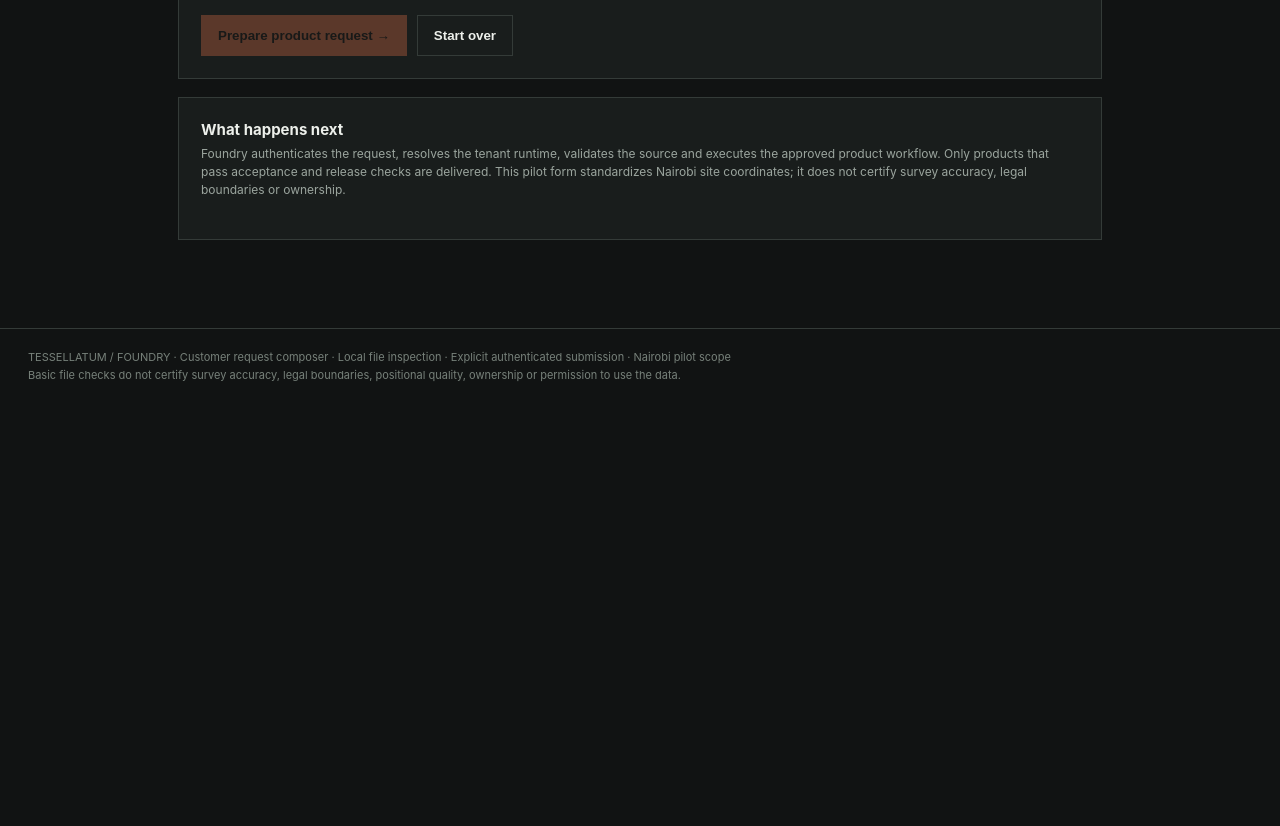
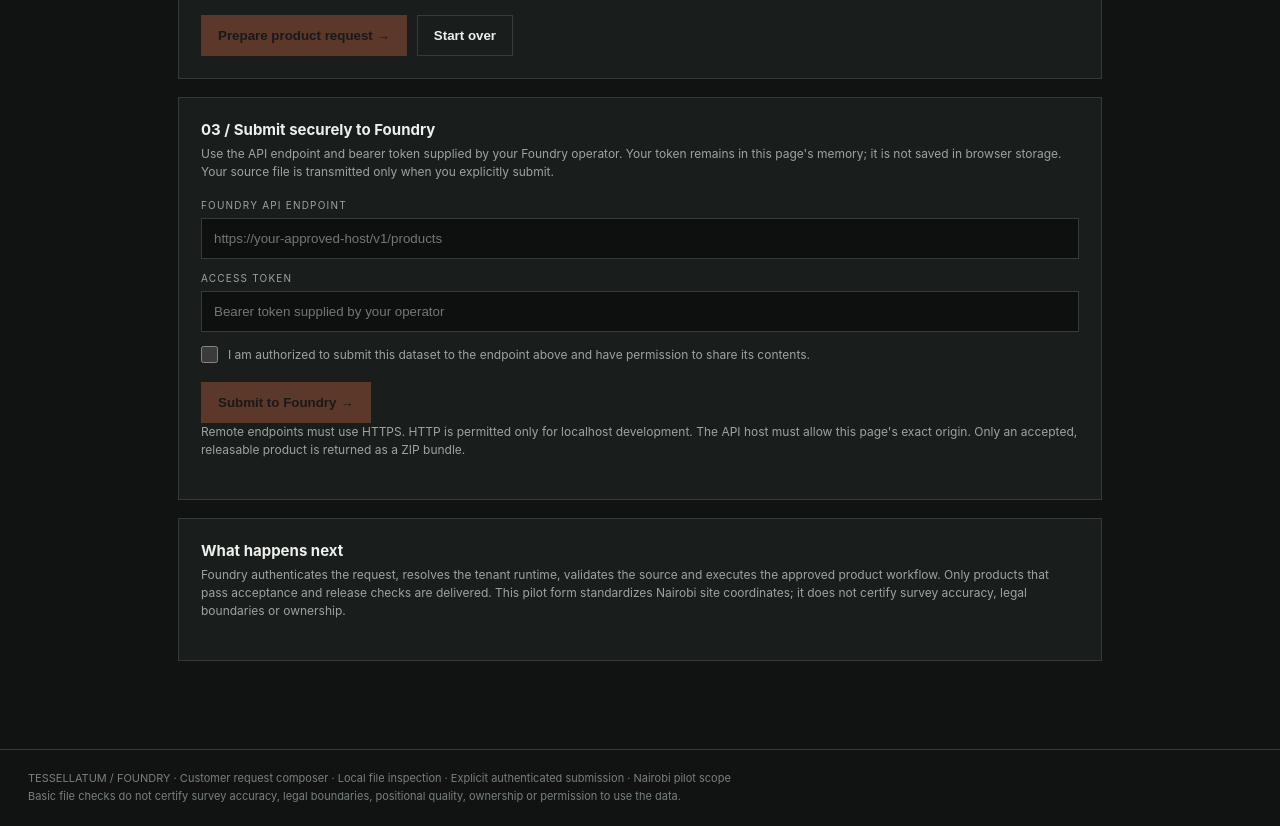
Before and after one commit to stacyfuende/tesselatum-foundry, a plain HTML site: page viewer/request/index.html in a window 1280 px wide. Shown: the part 1043-1869 px from the top of the page. Before the commit the page ends 1448 px from the top, so only its background shows below. Drawn offline with Linux system fonts and the light colour scheme.

Commit message:
Render authenticated submission panel and correct page contract test

```diff
--- a/viewer/request/index.html
+++ b/viewer/request/index.html
@@ -35,6 +35,16 @@
 <div class="actions"><button id="prepare" class="button" disabled>Prepare product request →</button><button id="reset" class="button secondary" type="button">Start over</button></div>
 <div id="result" class="status hidden" role="status"></div>
 <div id="download-area" class="hidden"><div class="actions"><button id="download" class="button secondary">Download request JSON</button></div><p class="hint">The JSON export is an optional record of the request; it does not contain your source data.</p></div>
+</section>
+<section class="panel">
+<h2>03 / Submit securely to Foundry</h2>
+<p>Use the API endpoint and bearer token supplied by your Foundry operator. Your token remains in this page's memory; it is not saved in browser storage. Your source file is transmitted only when you explicitly submit.</p>
+<div class="field"><label for="api-endpoint">Foundry API endpoint</label><input id="api-endpoint" type="url" autocomplete="url" placeholder="https://your-approved-host/v1/products"></div>
+<div class="field"><label for="api-token">Access token</label><input id="api-token" type="password" autocomplete="off" spellcheck="false" placeholder="Bearer token supplied by your operator"></div>
+<label class="check"><input id="confirm-submit" type="checkbox"><span>I am authorized to submit this dataset to the endpoint above and have permission to share its contents.</span></label>
+<div class="actions"><button id="submit-product" class="button" disabled>Submit to Foundry →</button></div>
+<div id="submit-status" class="status hidden" role="status" aria-live="polite"></div>
+<p class="hint">Remote endpoints must use HTTPS. HTTP is permitted only for localhost development. The API host must allow this page's exact origin. Only an accepted, releasable product is returned as a ZIP bundle.</p>
 </section>
 <section class="panel">
 <h2>What happens next</h2>
```
Also changed, not shown: 1 other file.
